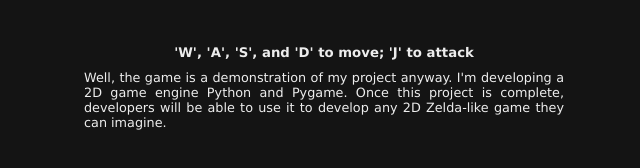
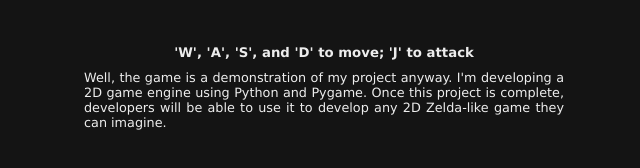
Before and after one commit to tylerapear/my-website, a React (Vite) app: page / in a window 1280 px wide. Shown: the part 560-728 px from the top of the page, without its empty margins (316-956 px from the left). Built offline with nearby package versions, Linux system fonts and the light colour scheme; no server answers.

Commit message:
fixes typo on homepage

```diff
--- a/src/components/XeldaGame.jsx
+++ b/src/components/XeldaGame.jsx
@@ -5,10 +5,10 @@ export function XeldaGame() {
     <div className='xelda-game-component'>
       <h3>Check out my latest project...</h3>
       <h2>The Legend of 'Xelda'</h2>
-      <iframe src='/public/game.html'></iframe>
+      <iframe src='/game.html'></iframe>
       <h5>'W', 'A', 'S', and 'D' to move; 'J' to attack</h5>
       <p>
-        Well, the game is a demonstration of my project anyway. I'm developing a 2D game engine Python and Pygame.
+        Well, the game is a demonstration of my project anyway. I'm developing a 2D game engine using Python and Pygame.
         Once this project is complete, developers will be able to use it to develop any 2D Zelda-like game they can imagine.
       </p>
     </div>
```
